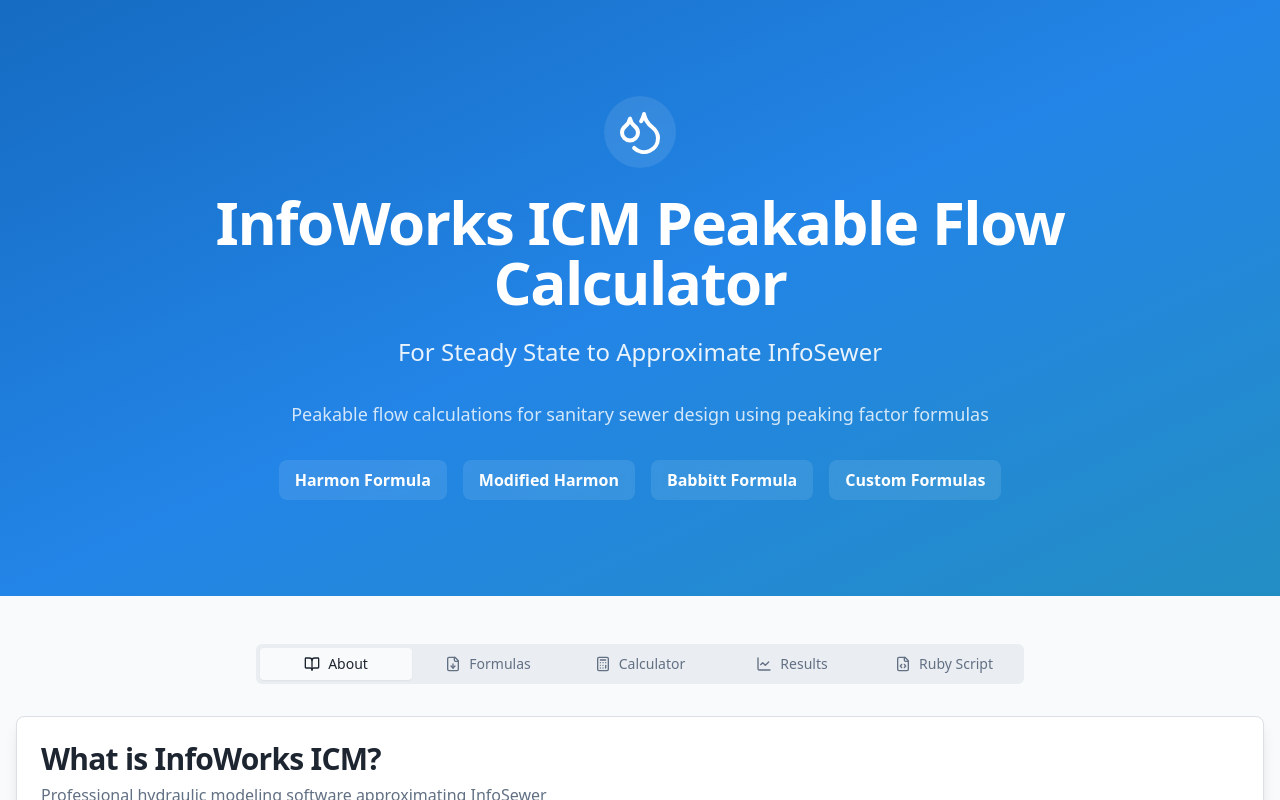
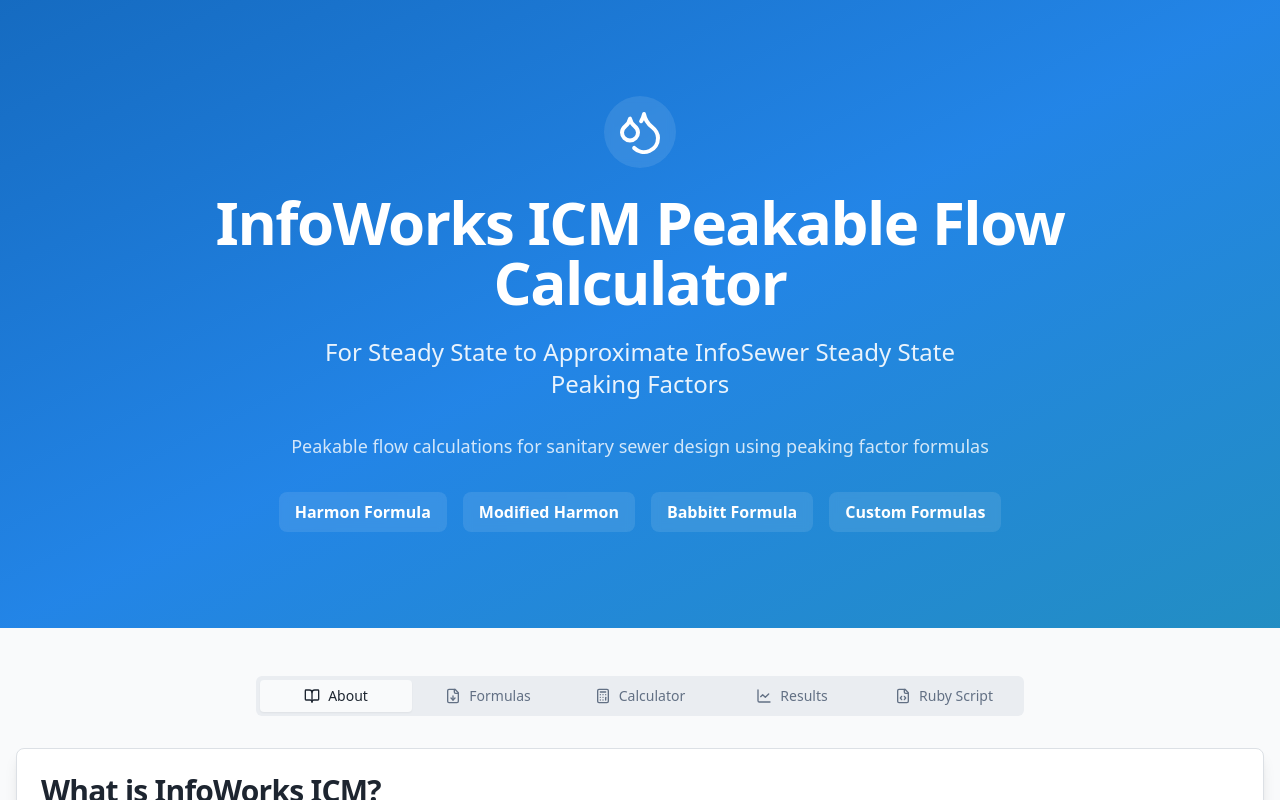
Before and after one commit to SWMMEnablement/flow-factor-wizard, a React (Vite) app: page / in a window 1280 px wide. Shown: the top 800 px of the page. Built offline with nearby package versions, Linux system fonts and the light colour scheme; the HTML template or start-up script is replaced by a standard one.

Commit message:
Update title and description

```diff
--- a/src/components/HeroSection.tsx
+++ b/src/components/HeroSection.tsx
@@ -16,7 +16,7 @@ const HeroSection = () => {
           </h1>
 
           <p className="text-xl md:text-2xl mb-8 text-primary-foreground/90 max-w-2xl mx-auto">
-            For Steady State to Approximate InfoSewer
+            For Steady State to Approximate InfoSewer Steady State Peaking Factors
           </p>
 
           <p className="text-lg mb-8 text-primary-foreground/80 max-w-3xl mx-auto">
```
